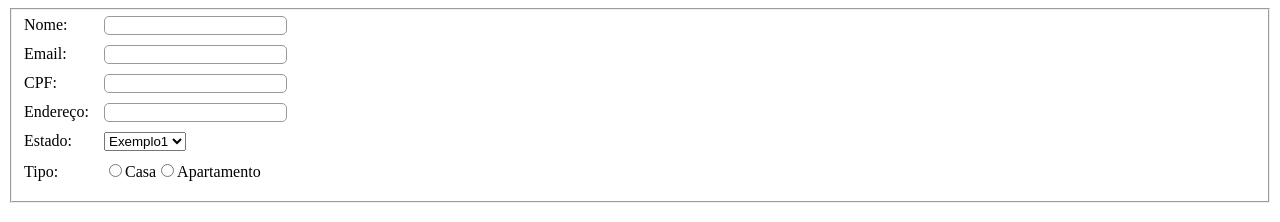
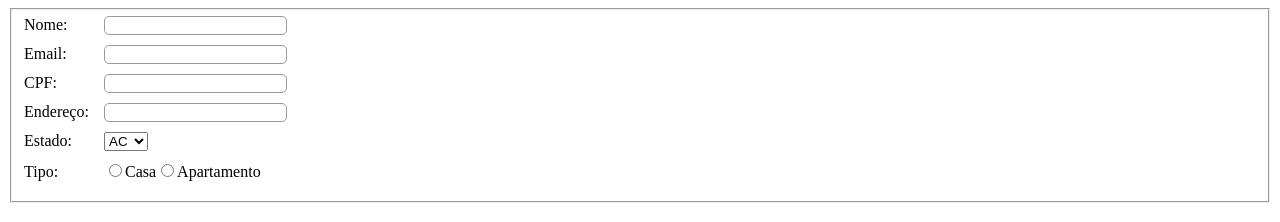
Before and after one commit to mathfigueiredo/trybe-exercises, a React (Create React App) app in the folder Frontend/12-Componentes-com-Estado-Eventos-e-Formularios-com-React/12.2/: page / in a window 1280 px wide. Shown: the top 222 px of the page. Built offline with nearby package versions, Linux system fonts and the light colour scheme; the HTML template or start-up script is replaced by a standard one.

Commit message:
Todos os campos do fieldset 1 funcionando com state

```diff
--- a/Frontend/12-Componentes-com-Estado-Eventos-e-Formularios-com-React/12.2/src/Form.js
+++ b/Frontend/12-Componentes-com-Estado-Eventos-e-Formularios-com-React/12.2/src/Form.js
@@ -18,7 +18,7 @@ class Form extends React.Component {
       email: '',
       cpf: '',
       address: '',
-      state: 'Exemplo1',
+      state: 'AC',
       housetype: '',
     };
   }
--- a/Frontend/12-Componentes-com-Estado-Eventos-e-Formularios-com-React/12.2/src/StateSelect.js
+++ b/Frontend/12-Componentes-com-Estado-Eventos-e-Formularios-com-React/12.2/src/StateSelect.js
@@ -1,6 +1,14 @@
 import React from 'react';
+// prettier-ignore
+const statesShort = ['AC','AL','AP','AM','BA','CE','DF','ES','GO','MA','MT','MS','MG','PA','PB','PR','PE','PI','RJ','RN','RS','RO','RR','SC','SP','SE','TO'];
 
 class StateSelect extends React.Component {
+  renderStates() {
+    return statesShort.map((x) => {
+      return <option value={x}>{x}</option>;
+    });
+  }
+
   render() {
     return (
       <div className="inputdiv">
@@ -12,8 +20,9 @@ class StateSelect extends React.Component {
             onChange={this.props.inputChange}
             value={this.props.value}
           >
-            <option value="Exemplo1">Exemplo1</option>
-            <option value="Exemplo2">Exemplo2</option>
+            {this.renderStates()}
+            {/* <option value="Exemplo1">Exemplo1</option>
+            <option value="Exemplo2">Exemplo2</option> */}
           </select>
         </label>
       </div>
```
